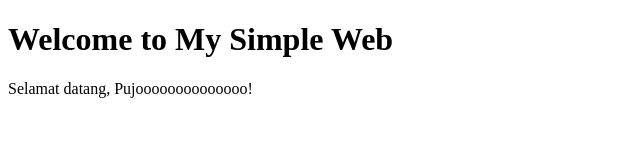
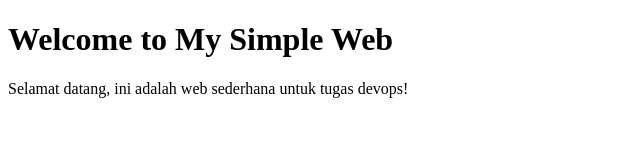
Before and after one commit to pujosn/web-html, a plain HTML site: page index.html in a window 1280 px wide. Shown: the whole page, without its empty margins (0-640 px from the left). Drawn offline with Linux system fonts and the light colour scheme.

Commit message:
update index

```diff
--- a/index.html
+++ b/index.html
@@ -7,6 +7,6 @@
 </head>
 <body>
     <h1>Welcome to My Simple Web</h1>
-    <p>Selamat datang, Pujoooooooooooooo!</p>
+    <p>Selamat datang, ini adalah web sederhana untuk tugas devops!</p>
 </body>
 </html>
```
